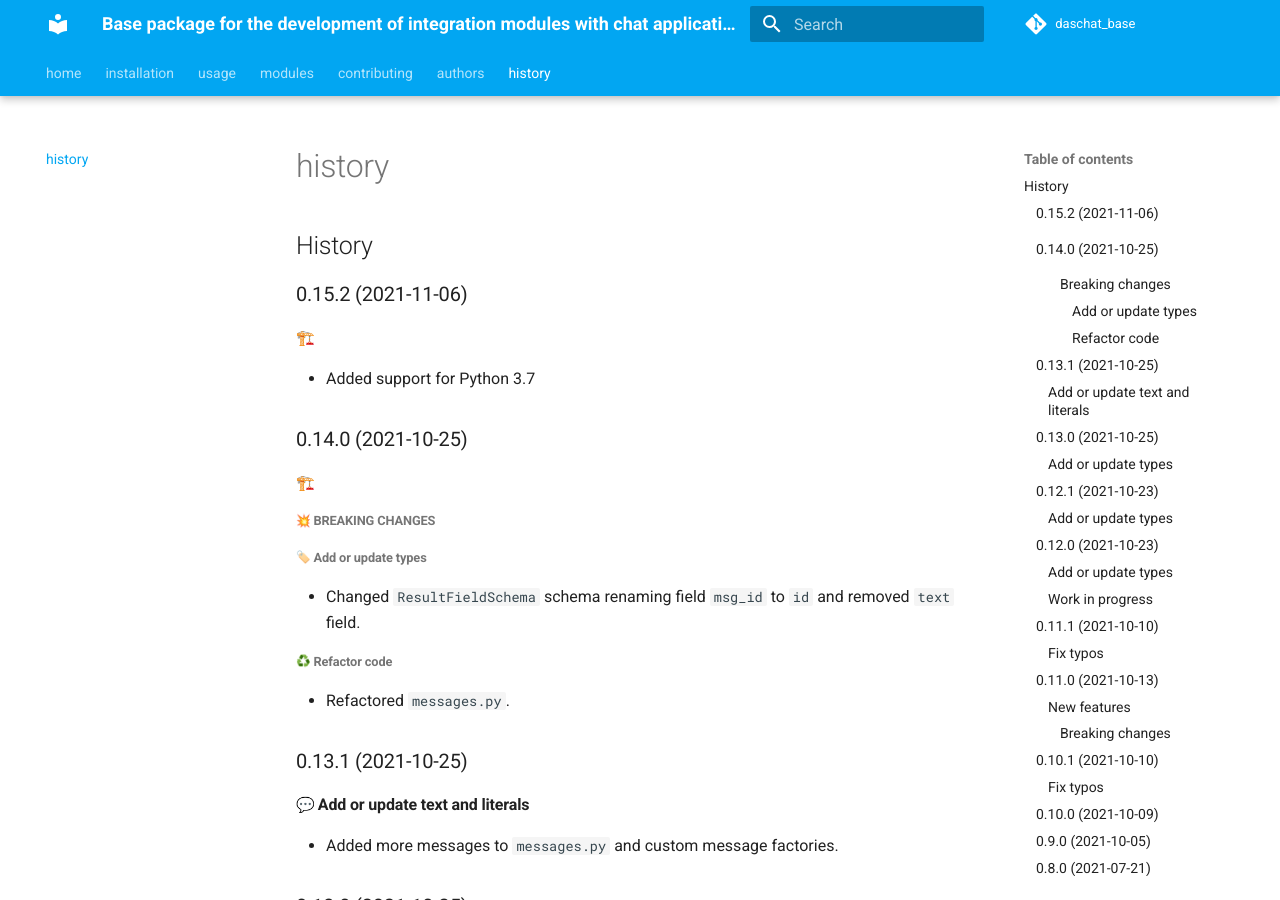
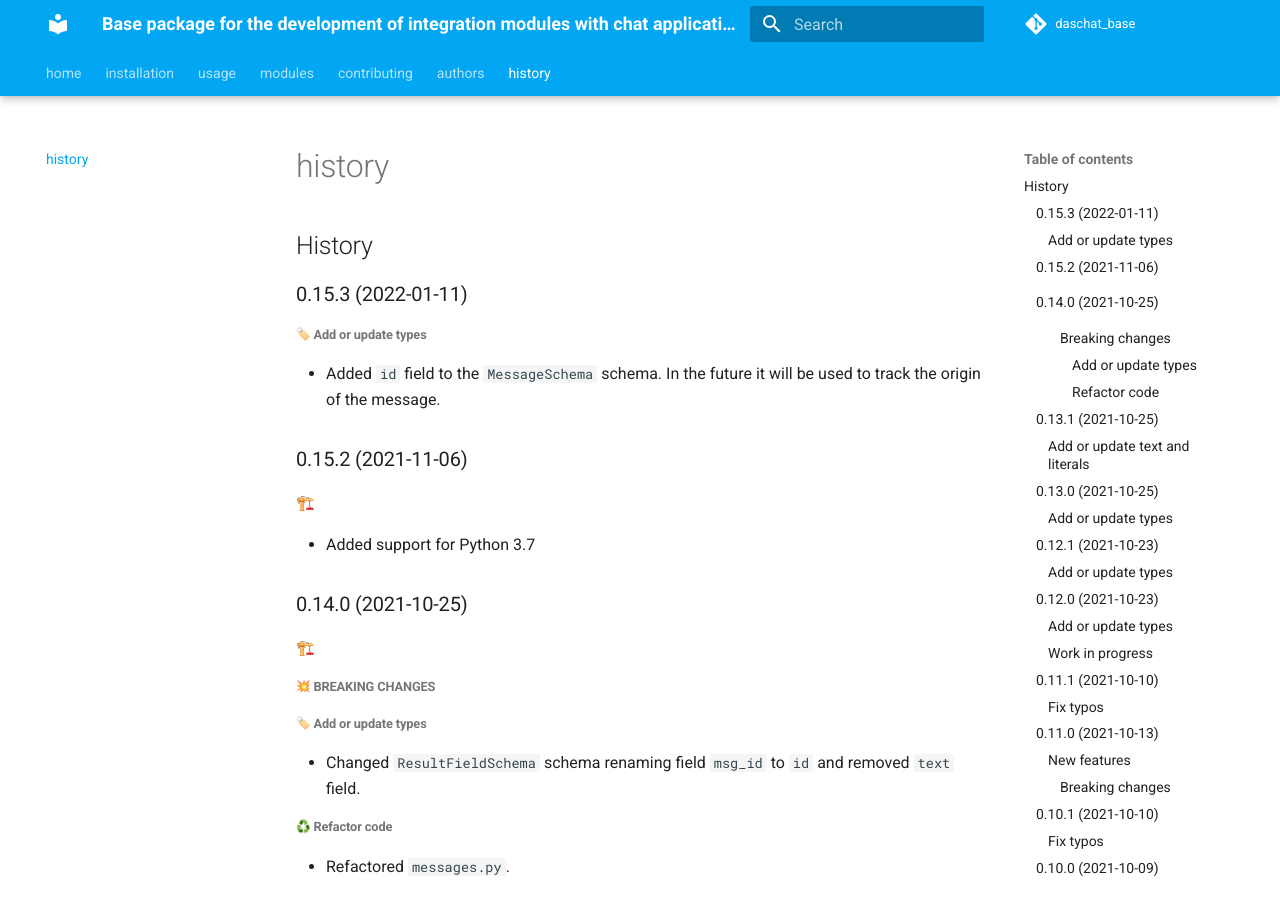
Before and after one commit to daschat-io/daschat_base, an MkDocs documentation site: the page built from docs/history.md, in a window 1280 px wide and 900 px high. Built offline with MkDocs 1.6.1 and Material for MkDocs 9.7.7, drawn with Linux system fonts in a browser that asks for light colours; emoji names are drawn with the system emoji font; comment, search, counter and statistics services are not loaded.

```diff
--- a/HISTORY.md
+++ b/HISTORY.md
@@ -1,4 +1,10 @@
 # History
+
+## 0.15.3 (2022-01-11)
+
+##### :label: Add or update types
+
+* Added `id` field to the `MessageSchema` schema. In the future it will be used to track the origin of the message.
 
 ## 0.15.2 (2021-11-06)
 
--- a/daschat_base/version.py
+++ b/daschat_base/version.py
@@ -1,4 +1,4 @@
-VERSION = "0.15.2"
+VERSION = "0.15.3"
 
 
 def version_info() -> str:
--- a/pyproject.toml
+++ b/pyproject.toml
@@ -1,6 +1,6 @@
 [tool.poetry]
 name = "daschat_base"
-version = "0.15.2"
+version = "0.15.3"
 homepage = "https://github.com/daschat-io/daschat_base"
 description = "Base package for Daschat modules."
 authors = ["Abner G Jacobsen <abner@apoana.com.br>"]
```
Also changed, not shown: CHANGELOG.md (+3 -3 lines), CONTRIBUTING.md (+2 -2 lines), 1 other file.
